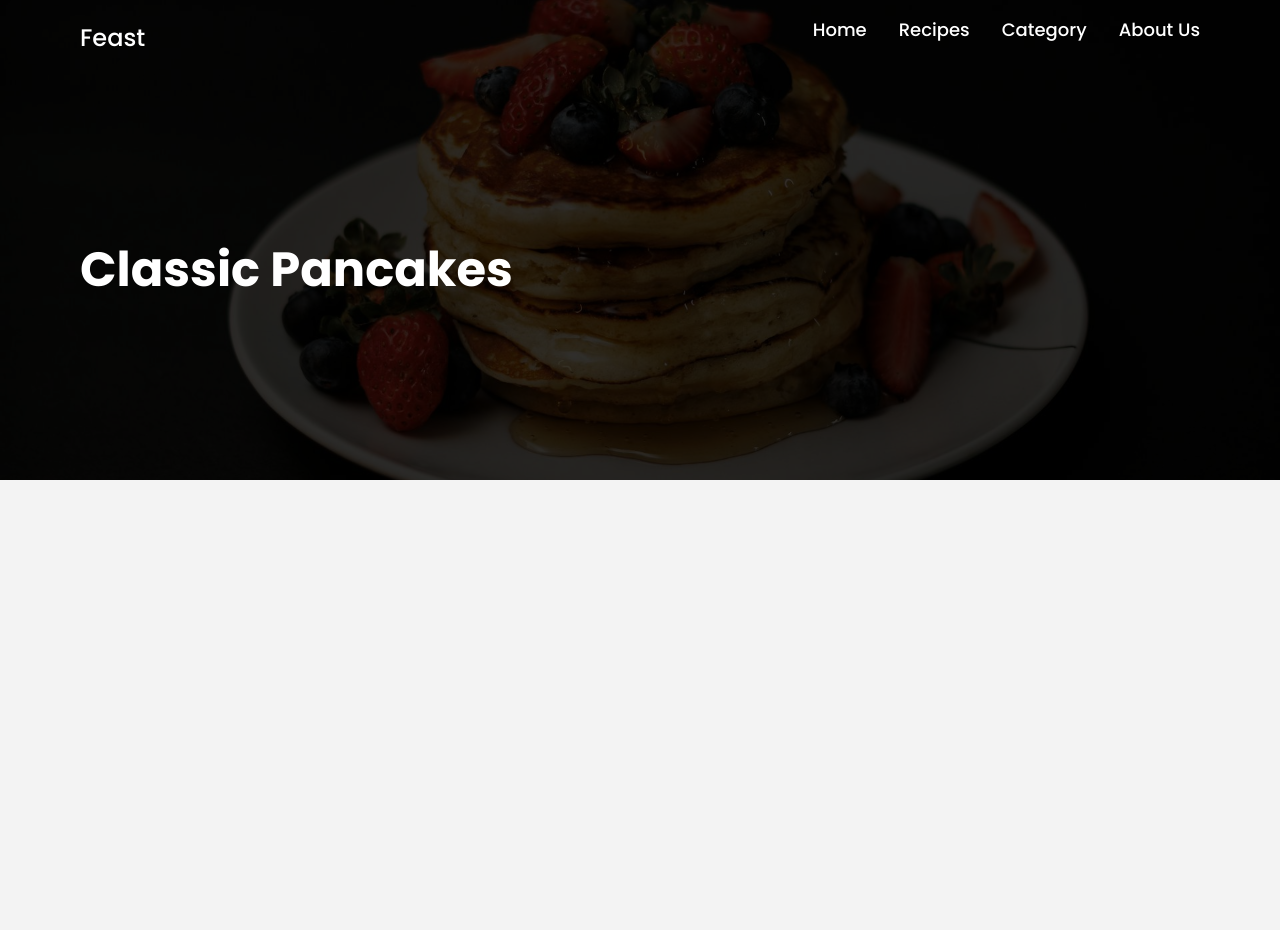
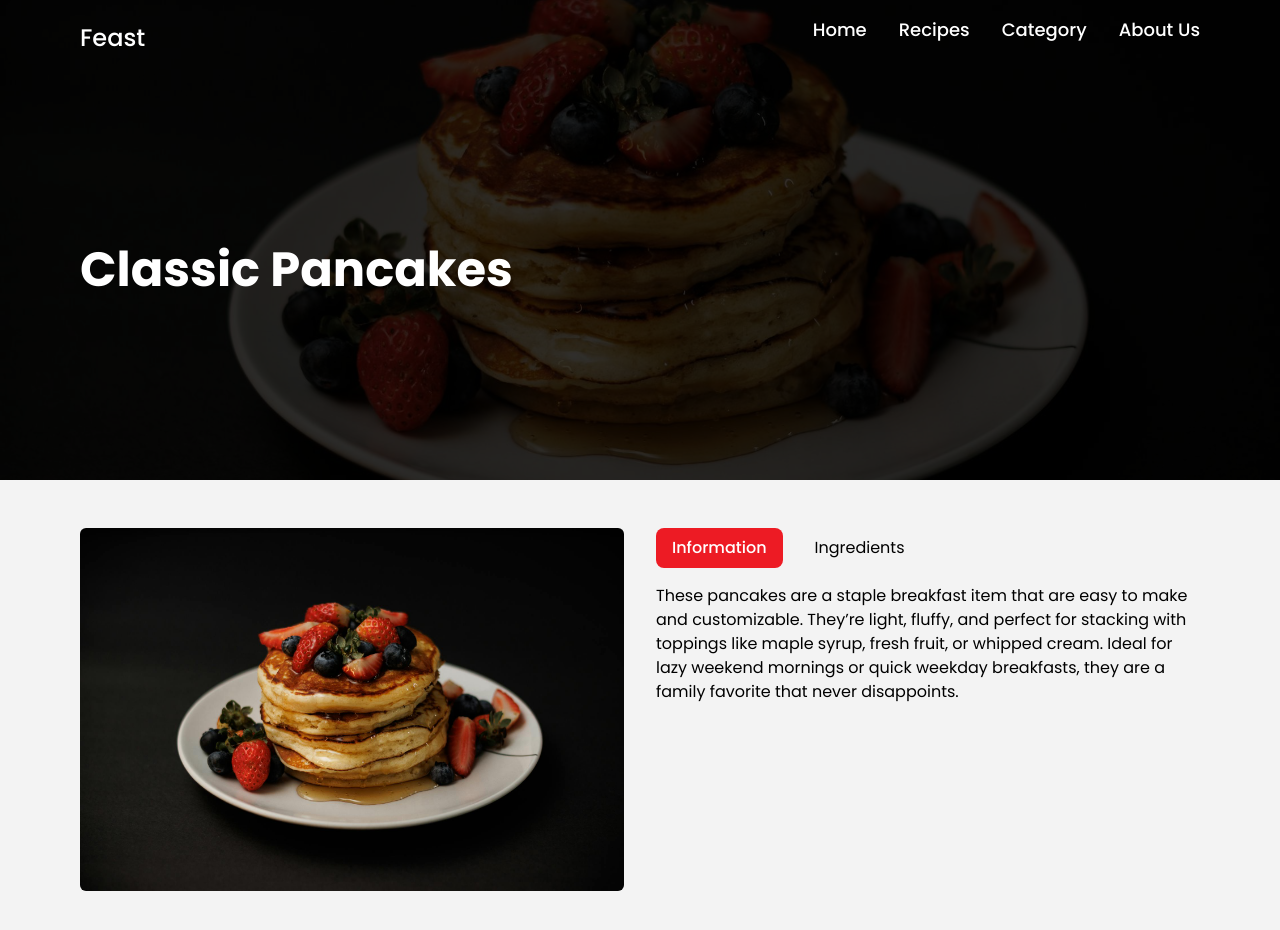
Before and after one commit to maundu55/Recipe, a React (Vite) app: page /recipe/1 in a window 1280 px wide. Shown: the top 930 px of the page. Before the commit the page ends 800 px from the top, so only its background shows below. Built offline with nearby package versions, Linux system fonts and the light colour scheme.

Commit message:
add ingredient and info

```diff
--- a/src/pages/RecipeDetails.jsx
+++ b/src/pages/RecipeDetails.jsx
@@ -1,13 +1,16 @@
 import { useParams } from "react-router-dom"
 import { recipes } from '../data'
+import { useState } from "react";
 
 
 
 const RecipeDetails = () => {
     const { id } = useParams();
+    const [selected, setSelected] = useState('information')
 
     const recipe = recipes.find(recipe=> recipe.id === id)
   return (
+    <div>
       <div className="relative">
         <div className="absolute left-0 top-0  h-full w-full bg-black opacity-80" />
 
@@ -25,7 +28,31 @@ const RecipeDetails = () => {
           />
         </div>
       </div>
-  )
+      <div className="container py-12">
+        <div className="md:grid md:grid-cols-2 md:gap-8">
+          <div className="mb-4 md:mb-0">
+            <img className="rounded-md" src={recipe.image} alt={recipe.title} />
+          </div>
+          <div>
+            <div className="space-x-4">
+                <button className={`${selected === 'information' ? 'font-500 rounded-lg bg-primary-400 px-4 py-2 text-white' : 'rounded-lg border-neutral-900 px-4 py-2'}`} onClick={()=> setSelected('information')} >Information</button>
+                <button  className={`${selected === 'ingredients' ? 'font-500 rounded-lg bg-primary-400 px-4 py-2 text-white' : 'rounded-lg border-neutral-900 px-4 py-2'}`} onClick={()=> setSelected('ingredients')} >Ingredients</button>
+            </div>
+            <div className="mt-4">
+                {selected === 'information' && <p>{recipe.information}</p>}
+
+                {selected === 'ingredients' && (
+                    <ul>
+                    {recipe.ingredients.map((ingredient, index)=>(
+                        <li key={index}>{ingredient}</li>
+                    ))}
+                    </ul>)}
+            </div>
+          </div>
+        </div>
+      </div>
+    </div>
+  );
 }
 
 export default RecipeDetails
```
Lines whose indentation alone changed are shown as unchanged.
